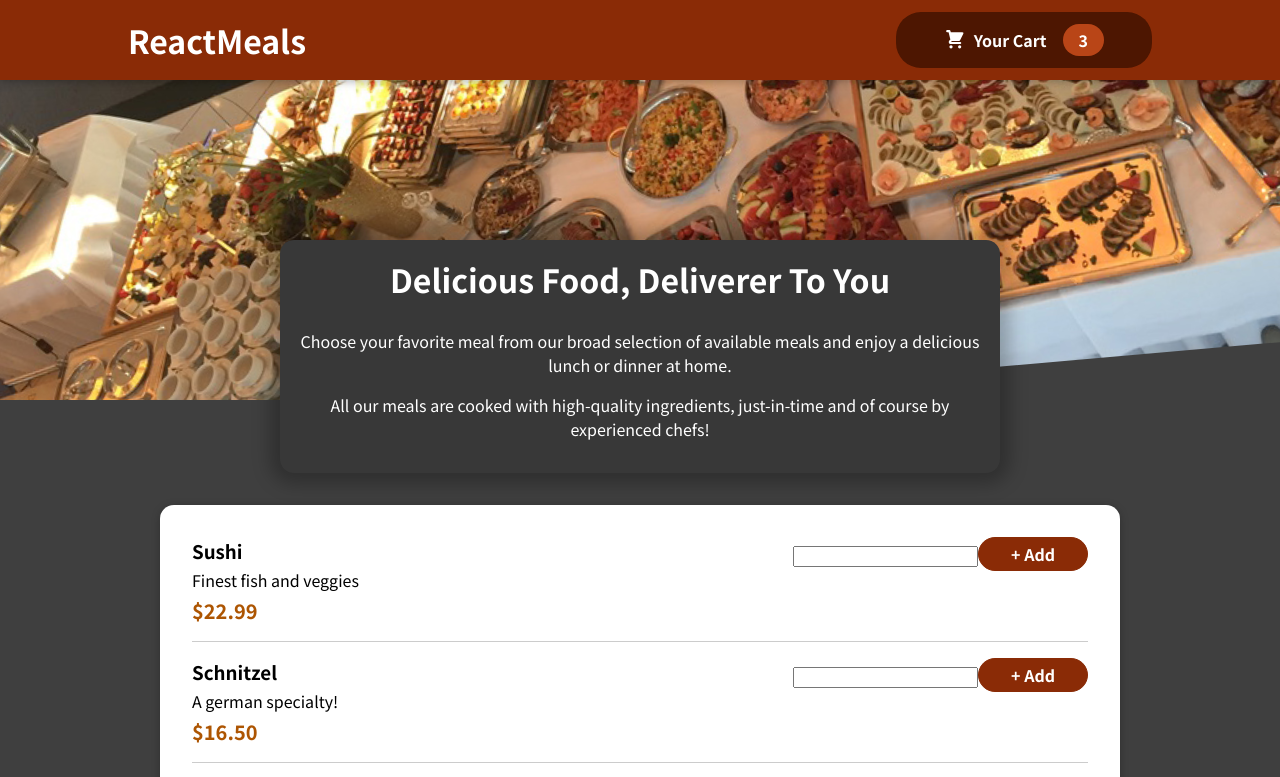
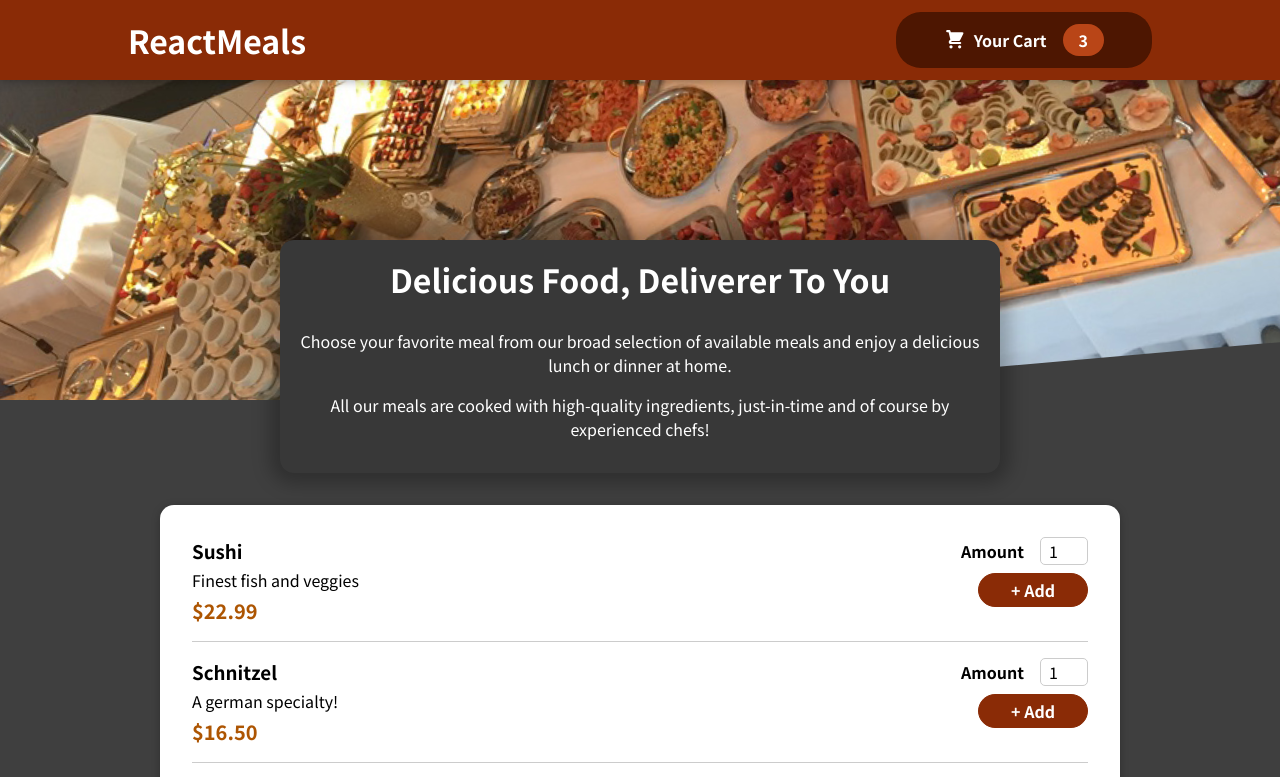
Before and after one commit to nikolas-gou/React-Courses, a React (Create React App) app in the folder Practice-Food-Order-App/: page / in a window 1280 px wide. Shown: the top 777 px of the page. Built offline with nearby package versions, Linux system fonts and the light colour scheme.

Commit message:
Update mealItemForm

```diff
--- a/Practice-Food-Order-App/src/components/Meals/MealItem/MealItemForm.js
+++ b/Practice-Food-Order-App/src/components/Meals/MealItem/MealItemForm.js
@@ -1,9 +1,20 @@
+import Input from '../../UI/Input';
+
 import classes from './MealItemForm.module.css';
 
 const MealItemForm = (props) => {
   return (
     <form className={classes.form}>
-      <input />
+      <Input
+        label="Amount"
+        input={{
+          id: 'amount',
+          type: 'number',
+          min: '1',
+          max: '5',
+          step: '1',
+          defaultValue: '1'
+        }} />
       <button>+ Add</button>
     </form>
   )
--- /dev/null
+++ b/Practice-Food-Order-App/src/components/UI/Input.js
@@ -0,0 +1,12 @@
+import classes from './Input.module.css'
+
+const Input = (props) => {
+  return (
+    <div className={classes.input}>
+      <label htmlFor={props.input.id}>{props.label}</label>
+      <input {...props.input}/>
+    </div>
+  );
+};
+
+export default Input;
--- /dev/null
+++ b/Practice-Food-Order-App/src/components/UI/Input.module.css
@@ -0,0 +1,18 @@
+.input {
+  display: flex;
+  align-items: center;
+  margin-bottom: 0.5rem;
+}
+
+.input label {
+  font-weight: bold;
+  margin-right: 1rem;
+}
+
+.input input {
+  width: 3rem;
+  border-radius: 5px;
+  border: 1px solid #ccc;
+  font: inherit;
+  padding-left: 0.5rem;
+}
```
